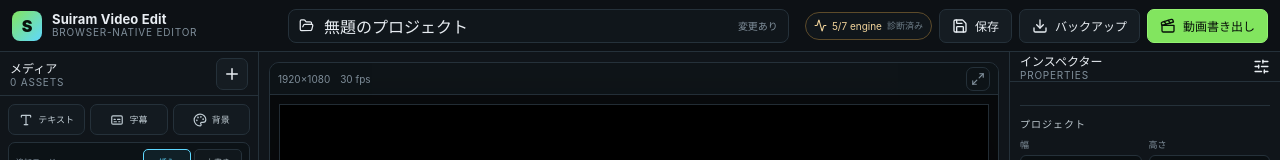
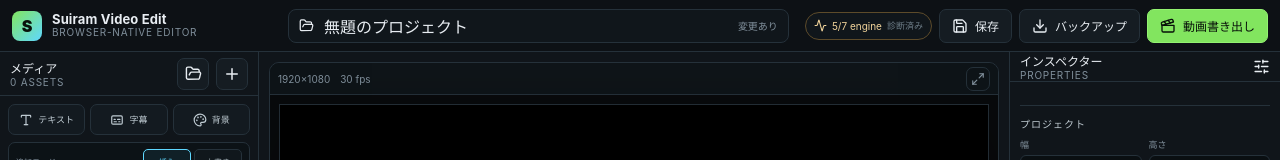
Before and after one commit to godrenkon/video_edit, a React (Vite) app: page / in a window 1280 px wide. Shown: the top 160 px of the page. Built offline with nearby package versions, Linux system fonts and the light colour scheme.

Commit message:
feat: add folder import control to media library

```diff
--- a/src/components/MediaLibrary.tsx
+++ b/src/components/MediaLibrary.tsx
@@ -1,10 +1,12 @@
-import { Captions, FileAudio, FileImage, Film, Palette, Plus, Search, Star, Trash2, Type } from 'lucide-react';
+import { Captions, FileAudio, FileImage, Film, FolderOpen, Palette, Plus, Search, Star, Trash2, Type } from 'lucide-react';
 import { useMemo, useRef, useState } from 'react';
 import type { AssetMeta } from '../types/editor';
 
 interface Props {
   assets: AssetMeta[];
   onImport: (files: File[]) => void;
+  onImportFolder: () => void;
+  folderImportSupported: boolean;
   onAdd: (assetId: string, mode: 'insert' | 'overwrite') => void;
   onDelete: (assetId: string) => void;
   onAssetMeta: (assetId: string, patch: Partial<AssetMeta>) => void;
@@ -32,6 +34,8 @@ const formatBytes = (bytes: number) => {
 export function MediaLibrary({
   assets,
   onImport,
+  onImportFolder,
+  folderImportSupported,
   onAdd,
   onDelete,
   onAssetMeta,
@@ -79,6 +83,13 @@ export function MediaLibrary({
     <aside className="panel mediaPanel">
       <div className="panelHeader">
         <div><strong>メディア</strong><span>{assets.length} assets</span></div>
+        <button
+          className="iconBtn"
+          type="button"
+          onClick={onImportFolder}
+          disabled={!folderImportSupported}
+          title={folderImportSupported ? 'フォルダから動画・画像・音声を一括読み込み' : 'このブラウザはフォルダ読み込みに未対応'}
+        ><FolderOpen size={17} /></button>
         <button className="iconBtn" onClick={() => input.current?.click()} title="素材を読み込む"><Plus size={18} /></button>
         <input
           ref={input}
```
